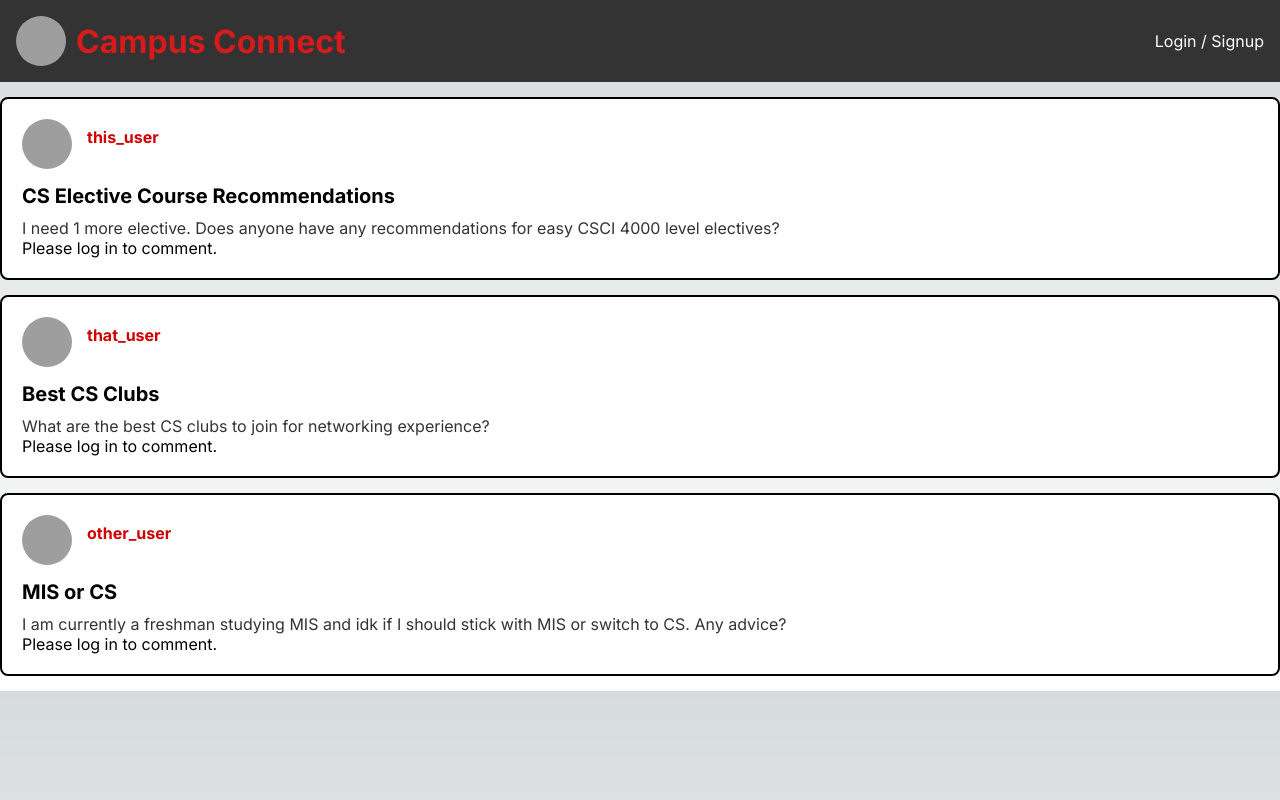
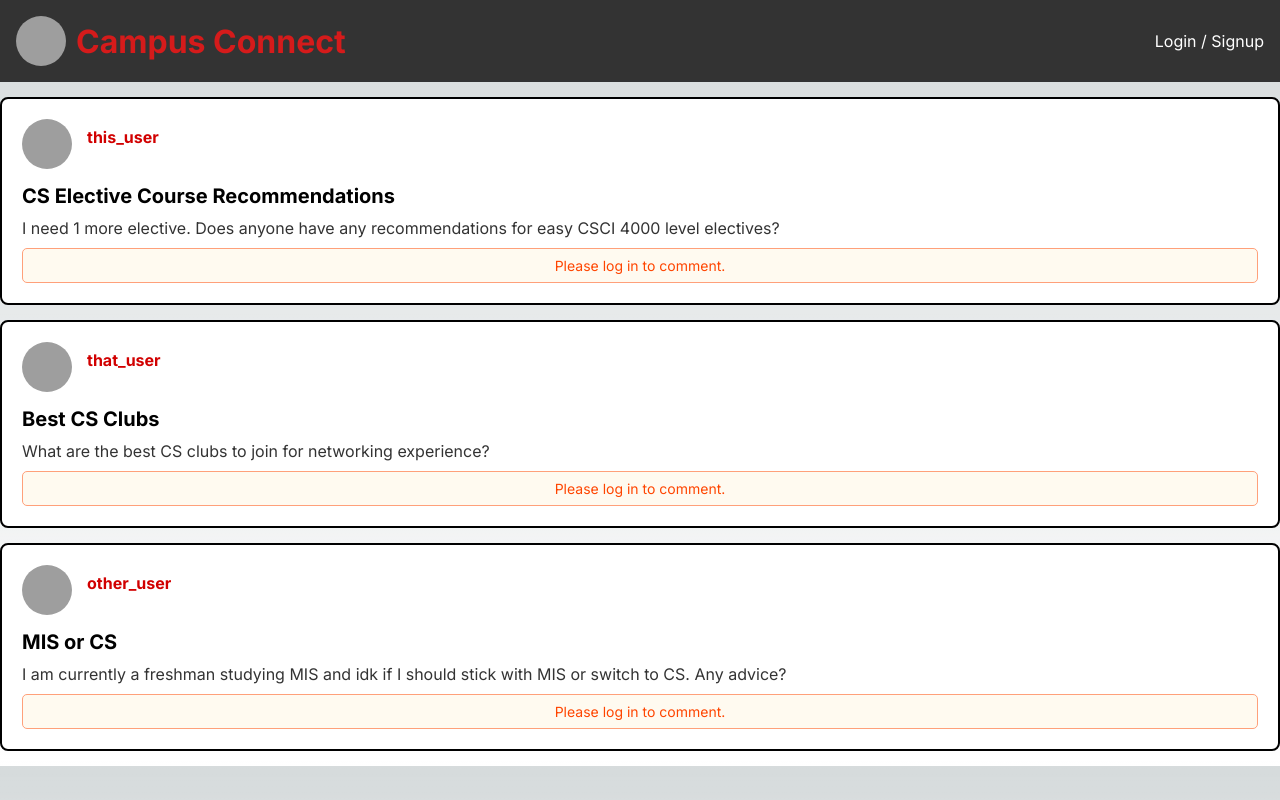
Before and after one commit to Iya101/connect-campus, a Next.js app: page / in a window 1280 px wide. Built offline with nearby package versions, Linux system fonts and the light colour scheme; grey boxes are pictures that could not be loaded.

Commit message:
Updated Item.css
Created styling for login prompt

```diff
--- a/app/components/Item/Item.css
+++ b/app/components/Item/Item.css
@@ -70,6 +70,13 @@
     color: black;
   }
 
-  p {
-    color: black;
-  }
+  .login-prompt {
+    color: #ff4500; /* Orangish red color for visibility */
+    font-size: 14px; /* Smaller font size */
+    margin-top: 10px; /* Spacing above the message */
+    text-align: center; /* Center-align the text */
+    padding: 8px;
+    border: 1px solid #ffa07a; /* Light salmon border */
+    border-radius: 5px; /* Rounded corners */
+    background-color: #fffaf0; /* Very light off-white background */
+}
--- a/app/components/Item/Item.js
+++ b/app/components/Item/Item.js
@@ -45,7 +45,7 @@ const Item = ({ id, avatar, username, title, content, isLoggedIn }) => {
                         <button type="submit" className="comment-submit">Post</button>
                     </form>
                 ) : (
-                    <p>Please log in to comment.</p>
+                    <p className="login-prompt">Please log in to comment.</p>
                 )}
             </div>
         </li>
```
